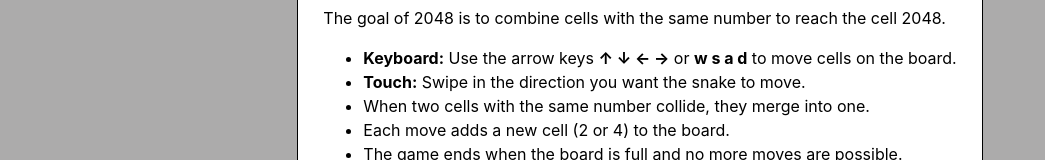
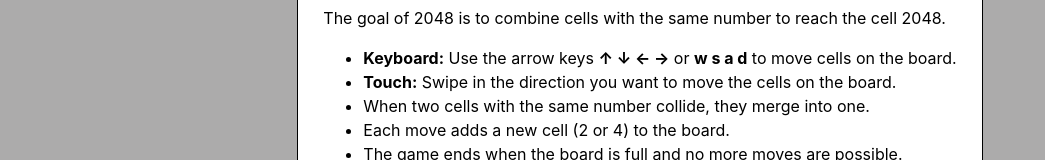
Before and after one commit to jrudule/mini-games, a React (Vite) app: page /2048 in a window 1280 px wide. Both pictures are taken after a click on the button "HOW TO PLAY". Shown: the part 296-456 px from the top of the page, without its empty margins (0-1045 px from the left). Built offline with nearby package versions, Linux system fonts and the light colour scheme.

Commit message:
rule edit

```diff
--- a/src/games/2048/App.jsx
+++ b/src/games/2048/App.jsx
@@ -317,7 +317,7 @@
         <p>The goal of 2048 is to combine cells with the same number to reach the cell 2048.</p>
         <ul>
             <li><strong>Keyboard:</strong> Use the arrow keys <strong>↑ ↓ ← →</strong> or <strong>w s a d</strong> to move cells on the board.</li>
-            <li><strong>Touch:</strong> Swipe in the direction you want the snake to move.</li>
+            <li><strong>Touch:</strong> Swipe in the direction you want to move the cells on the board.</li>
             <li>When two cells with the same number collide, they merge into one.</li>
             <li>Each move adds a new cell (2 or 4) to the board.</li>
             <li>The game ends when the board is full and no more moves are possible.</li>
```
